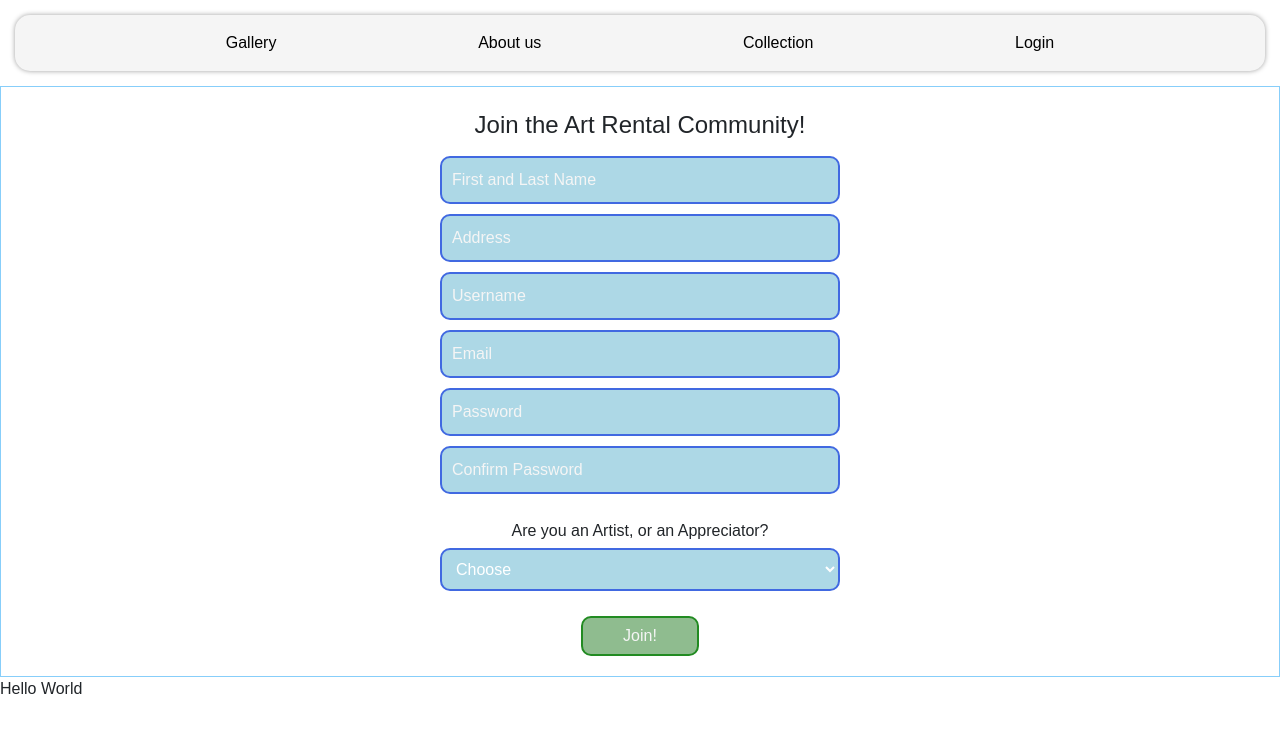
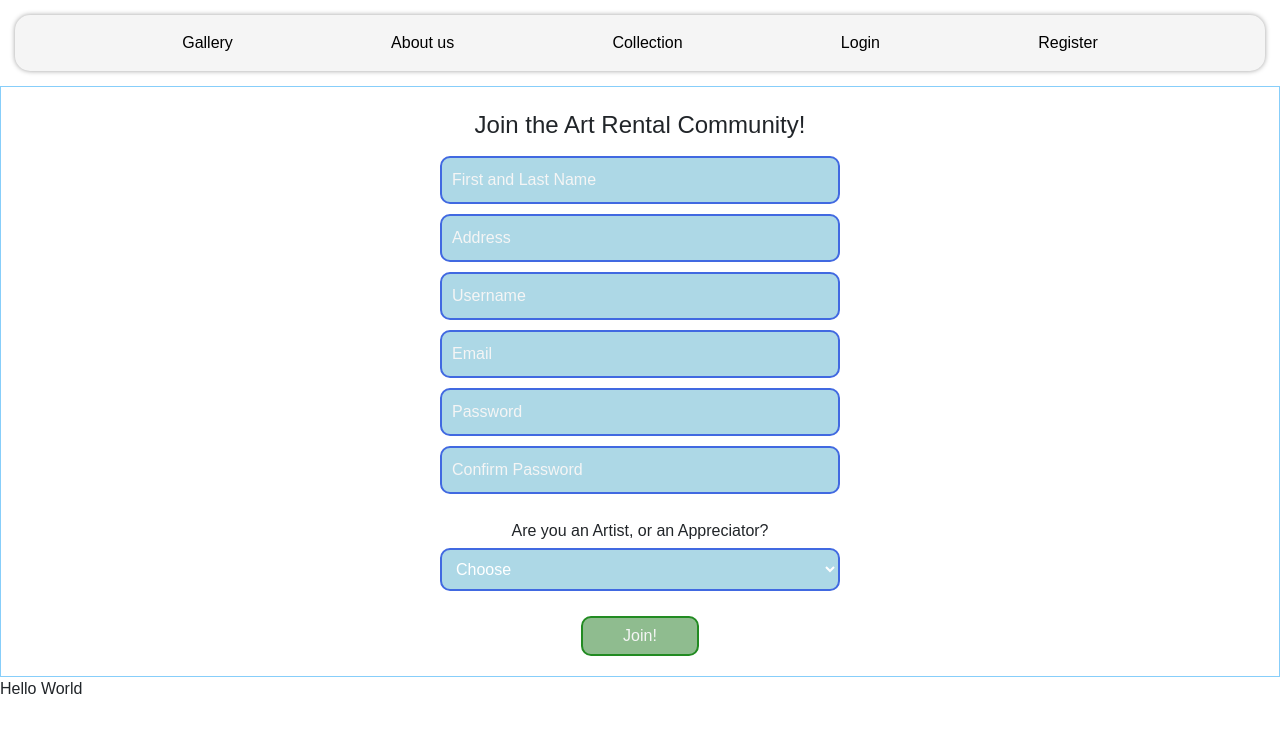
Before and after one commit to adraf/rentart, a React (Vite) app in the folder client/: page / in a window 1280 px wide. Shown: the top 732 px of the page. Built offline with nearby package versions, Linux system fonts and the light colour scheme; a web font is replaced by a local one.

Commit message:
Register form created, given basic styling and started the server side authentication

```diff
--- a/client/src/components/Nav.jsx
+++ b/client/src/components/Nav.jsx
@@ -14,10 +14,14 @@ export default function Nav(){
       <Link to='/gallery'><button>Gallery</button></Link>
       <Link to='/about'><button>About us</button></Link>
       <Link to='/collection/'><button>Collection</button></Link>
-      {!userData
-      ? <Link to='/login/'><button>Login</button></Link>
-      : <Link to={`/profile/${userData.id}`}><button>Profile</button></Link>
-      }
+      {!userData ? (
+        <>
+          <Link to='/login/'><button>Login</button></Link>
+          <Link to='/register'><button>Register</button></Link>
+        </>
+      ) : (
+        <Link to={`/profile/${userData.id}`}><button>Profile</button></Link>
+      )}
     </nav>
   )
 }
```
